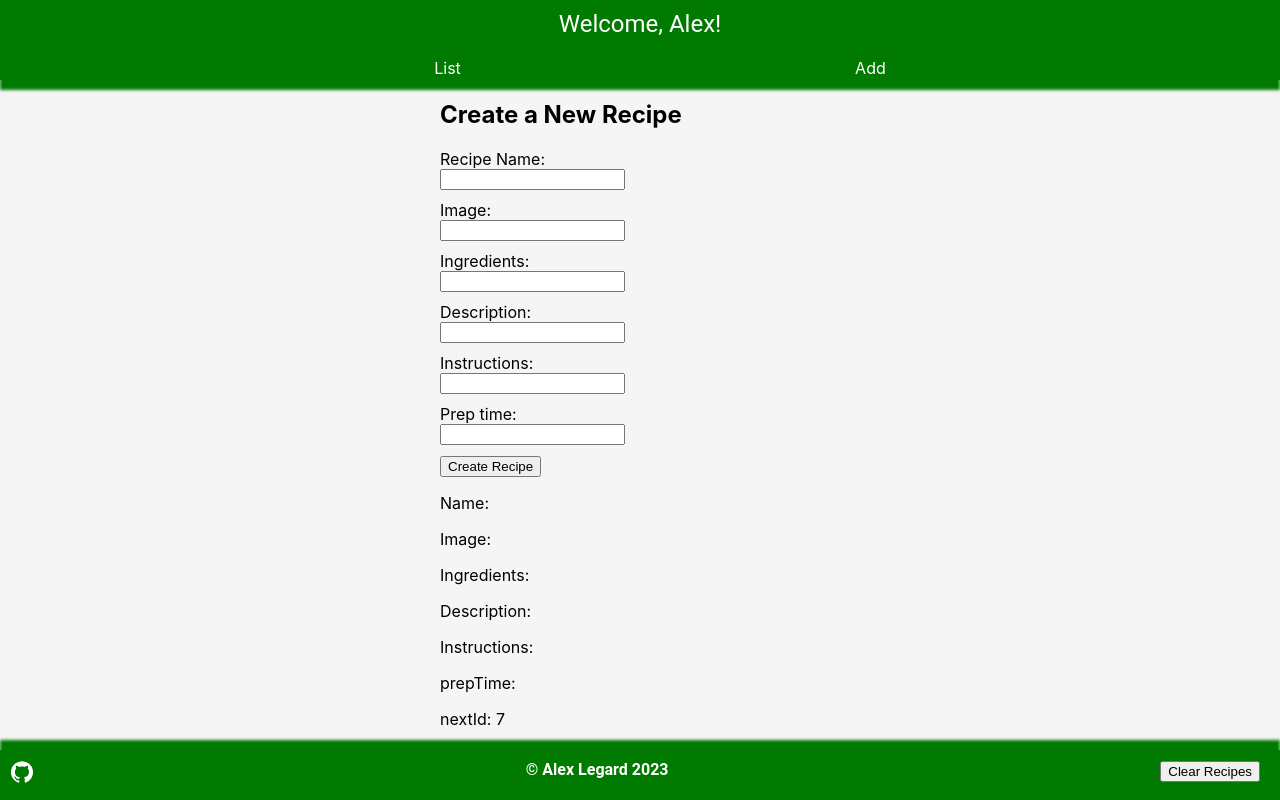
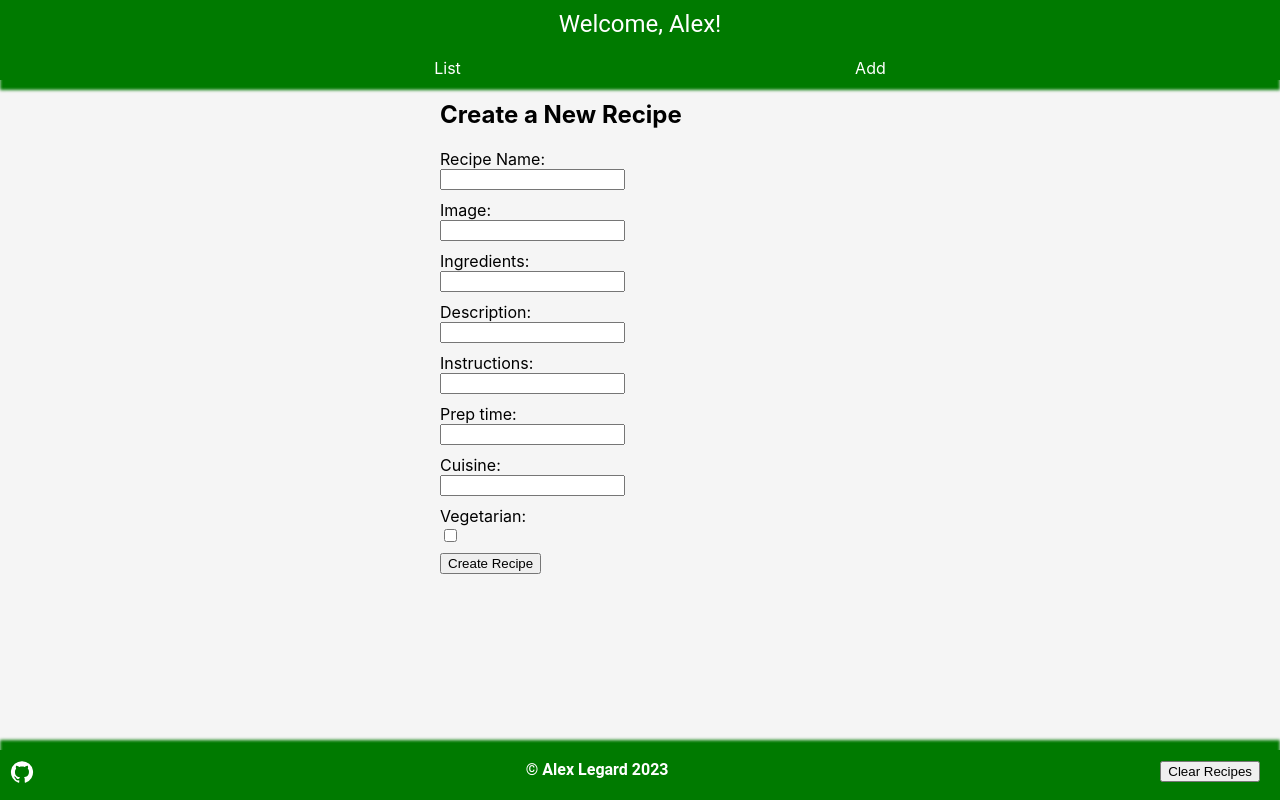
Before and after one commit to Alexlegard/react-recipes, a React (Create React App) app: page /create-recipe in a window 1280 px wide. Built offline with nearby package versions, Linux system fonts and the light colour scheme.

Commit message:
May 27 commit
Added two cuisines and a cuisines section.

```diff
--- /dev/null
+++ b/src/components/main/Cuisines.tsx
@@ -0,0 +1,26 @@
+import { Recipe } from "../../types"
+
+type CuisinesProps = {
+    allRecipes: Recipe[];
+};
+
+function Cuisines(props: CuisinesProps) {
+    const { allRecipes } = props;
+
+    // Get unique cuisines
+    const cuisinesArray = allRecipes.map(recipe => recipe.cuisine);
+    const uniqueCuisines = Array.from(new Set(cuisinesArray)).sort();
+
+    return (
+        <div>
+            <h2>What do you want to cook today?</h2>
+            <div className="cuisine-buttons">
+                {uniqueCuisines.map(cuisine => (
+                    <button key={cuisine}>{cuisine}</button>
+                ))}
+            </div>
+        </div>
+    );
+}
+
+export default Cuisines
--- a/src/components/main/Main.tsx
+++ b/src/components/main/Main.tsx
@@ -1,9 +1,10 @@
 import RecipeList from './RecipeList'
 import Pagination from './Pagination'
 import './Main.css'
-// import { recipes } from "../../data/Recipes"
-import paginationTestRecipes from "../../data/PaginationTestRecipes"
+import { recipes } from "../../data/Recipes"
+// import paginationTestRecipes from "../../data/PaginationTestRecipes"
 import { Recipe } from "../../types"
+import Cuisines from "./Cuisines"
 
 
 type MainProps = {
@@ -13,7 +14,7 @@ type MainProps = {
 function Main(props: MainProps) {
 
   //Change this variable to switch to the other data set
-  const storedRecipes: Recipe[] = paginationTestRecipes;
+  const storedRecipes: Recipe[] = recipes;
 
 
   // Set number of recipes per page
@@ -21,8 +22,10 @@ function Main(props: MainProps) {
 
   // Create a combined array of stored recipes and localstorage recipes
   const lsRecipes = localStorage.getItem('recipes') || ""
+  console.log("🚀 ~ file: Main.tsx:24 ~ Main ~ lsRecipes:", lsRecipes)
   const localStorageRecipes = lsRecipes ? JSON.parse(lsRecipes) : []
   const allRecipes: Recipe[] = [...storedRecipes, ...localStorageRecipes];
+  console.log("🚀 ~ file: Main.tsx:27 ~ Main ~ allRecipes:", allRecipes)
 
   // We use the urlSearchParams class
   const urlSearchParams = new URLSearchParams(window.location.search);
@@ -31,20 +34,18 @@ function Main(props: MainProps) {
   // Now for just the value of page
   const page = Number(queryParams.page);
   let pageStart = (page - 1) * 10;
-  console.log("🚀 ~ file: Main.tsx:34 ~ Main ~ page:", page)
-  console.log("🚀 ~ file:Main.tsx:35 ~ Main ~ pageStart:", pageStart)
 
-
+  // Make an empty displayedContent array
   let displayedContent: Recipe[] = [];
   if (!queryParams.page) {
-    displayedContent = paginationTestRecipes.slice(0, recipesPerPage);
+    displayedContent = allRecipes.slice(0, recipesPerPage);
   } else {
-    displayedContent = paginationTestRecipes.slice(pageStart, pageStart + recipesPerPage);
+    displayedContent = allRecipes.slice(pageStart, pageStart + recipesPerPage);
   }
-  console.log("🚀 ~ file: Main.tsx:44 ~ Main ~ displayedContent:", displayedContent)
 
   return (
     <div className="main">
+      <Cuisines allRecipes={allRecipes} />
       <RecipeList allRecipes={displayedContent} />
       <Pagination
         numRecipes={allRecipes.length}
--- a/src/components/pageComponents/CreateRecipeForm.jsx
+++ b/src/components/pageComponents/CreateRecipeForm.jsx
@@ -11,6 +11,8 @@ function CreateRecipeForm() {
     const [description, setDescription] = useState('')
     const [instructions, setInstructions] = useState('')
     const [prepTime, setPrepTime] = useState('')
+    const [cuisine, setCuisine] = useState('')
+    const [vegetarian, setVegetarian] = useState(false)
     let [nextId, setNextId] = useState(
         numRecipesJsRecipes + (JSON.parse(localStorage.getItem('recipes')) || []).length
     )
@@ -22,13 +24,15 @@ function CreateRecipeForm() {
             .map((ingredient) => ingredient.trim());
 
         const recipe = {
+            id: nextId,
             name: name,
             image: image,
             ingredients: ingredientsArray,
             description: description,
             instructions: instructions,
             prepTime: parseInt(prepTime),
-            id: nextId
+            cuisine: cuisine,
+            vegetarian: vegetarian,
         };
 
         // Make an existing recipes variable
@@ -45,7 +49,13 @@ function CreateRecipeForm() {
         setDescription('');
         setInstructions('');
         setPrepTime('');
+        setCuisine('');
+        setVegetarian(false);
         setNextId(nextId + 1);
+    }
+
+    const handleCheckboxChange = () => {
+        setVegetarian(!vegetarian);
     }
 
     return (
@@ -89,15 +99,28 @@ function CreateRecipeForm() {
                     value={prepTime}
                     onChange={(e) => setPrepTime(e.target.value)} />
 
+                <label>Cuisine:</label>
+                <input type="text"
+                    required
+                    value={cuisine}
+                    onChange={(e) => setCuisine(e.target.value)} />
+
+                <label>Vegetarian:</label>
+                <input type="checkbox"
+                    checked={vegetarian}
+                    onChange={(e) => handleCheckboxChange(e.target.value)} />
+
                 <button type="submit">Create Recipe</button>
 
-                <p>Name: {name}</p>
-                <p>Image: {image}</p>
-                <p>Ingredients: {ingredients}</p>
-                <p>Description: {description}</p>
-                <p>Instructions: {instructions}</p>
-                <p>prepTime: {prepTime}</p>
-                <p>nextId: {nextId}</p>
+                {console.log("🚀 Name:", name)}
+                {console.log("🚀 Image:", image)}
+                {console.log("🚀 Ingredients:", ingredients)}
+                {console.log("🚀 Description:", description)}
+                {console.log("🚀 Instructions:", instructions)}
+                {console.log("🚀 PrepTime:", prepTime)}
+                {console.log("🚀 Cuisine:", cuisine)}
+                {console.log("🚀 Vegetarian:", vegetarian)}
+                {console.log("🚀 NextId:", nextId)}
 
                 <p>{localStorage.getItem('recipes')}</p>
             </form>
```
Also changed, not shown: src/types.ts (+10 -6 lines).
